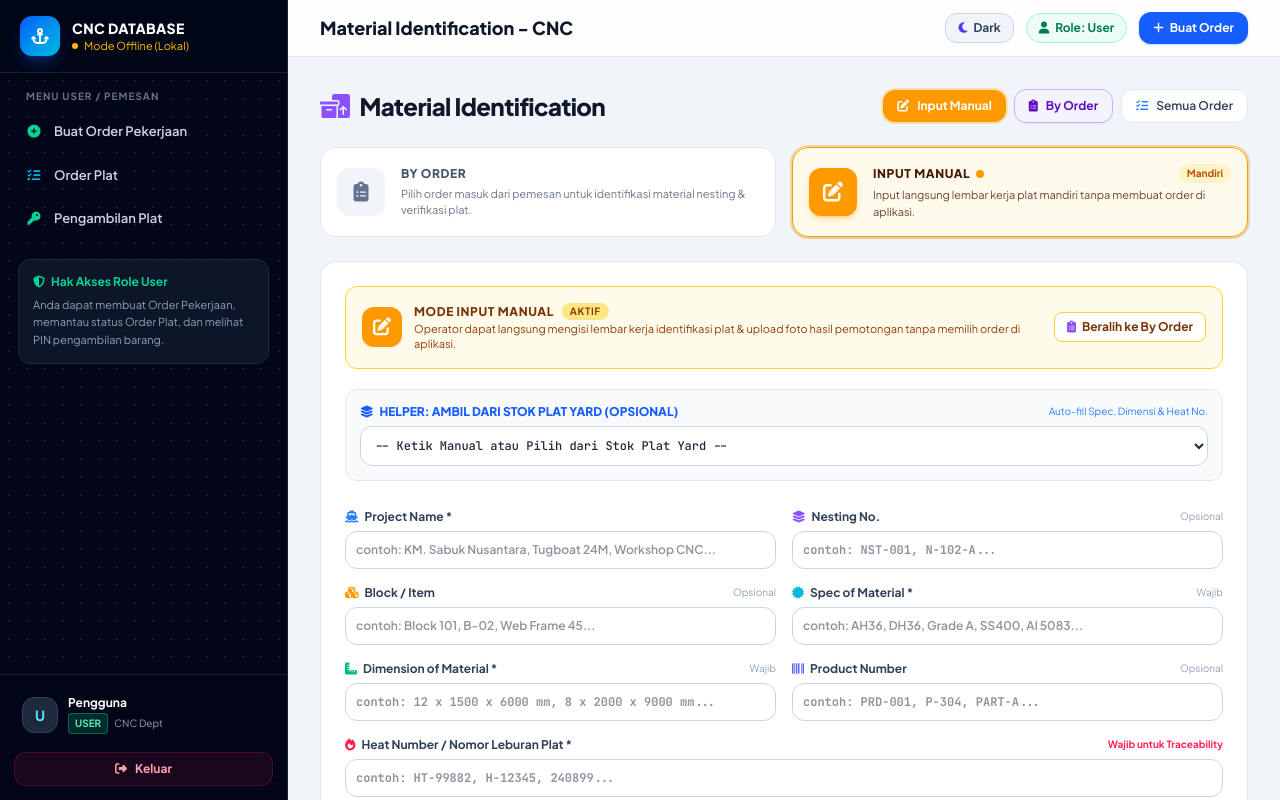
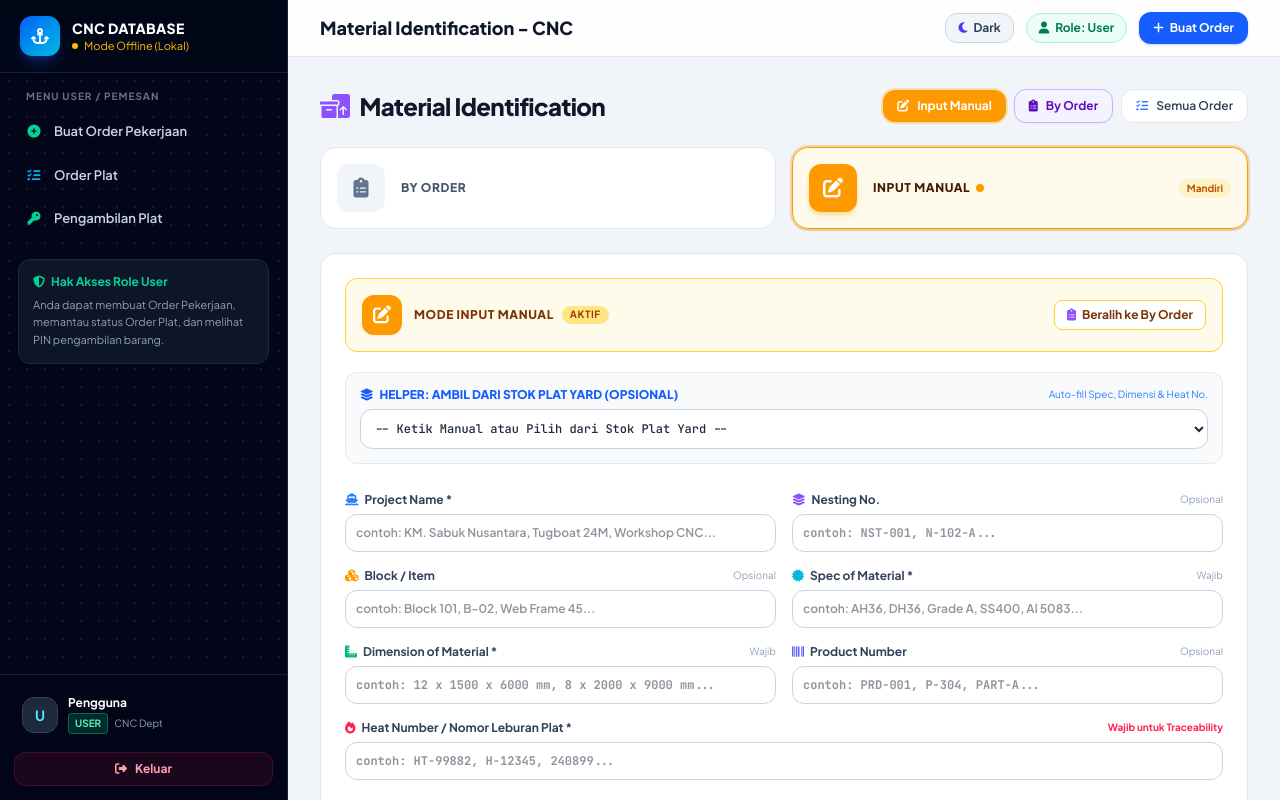
Before and after one commit to albidr30-cillowwall/cnc-database, a Nuxt app: page /estimation in a window 1280 px wide. Shown: the top 800 px of the page. Built offline with nearby package versions, Linux system fonts and the light colour scheme.

Commit message:
fix(ui): hapus deskripsi tambahan pada kartu By Order, Input Manual, dan banner mode

```diff
--- a/pages/estimation.vue
+++ b/pages/estimation.vue
@@ -76,9 +76,6 @@
               {{ eligibleOrders.length }} menunggu
             </span>
           </div>
-          <p class="text-[11px] opacity-80 mt-1">
-            Pilih order masuk dari pemesan untuk identifikasi material nesting & verifikasi plat.
-          </p>
         </div>
       </button>
 
@@ -107,9 +104,6 @@
               Mandiri
             </span>
           </div>
-          <p class="text-[11px] opacity-80 mt-1">
-            Input langsung lembar kerja plat mandiri tanpa membuat order di aplikasi.
-          </p>
         </div>
       </button>
     </div>
@@ -280,9 +274,6 @@
                 <span>Mode Input Manual</span>
                 <span class="px-2 py-0.5 rounded-full text-[10px] font-bold bg-amber-200 dark:bg-amber-900 text-amber-800 dark:text-amber-200">Aktif</span>
               </div>
-              <p class="text-[11px] text-amber-800 dark:text-amber-300 mt-0.5">
-                Operator dapat langsung mengisi lembar kerja identifikasi plat & upload foto hasil pemotongan tanpa memilih order di aplikasi.
-              </p>
             </div>
           </div>
           <button
```
